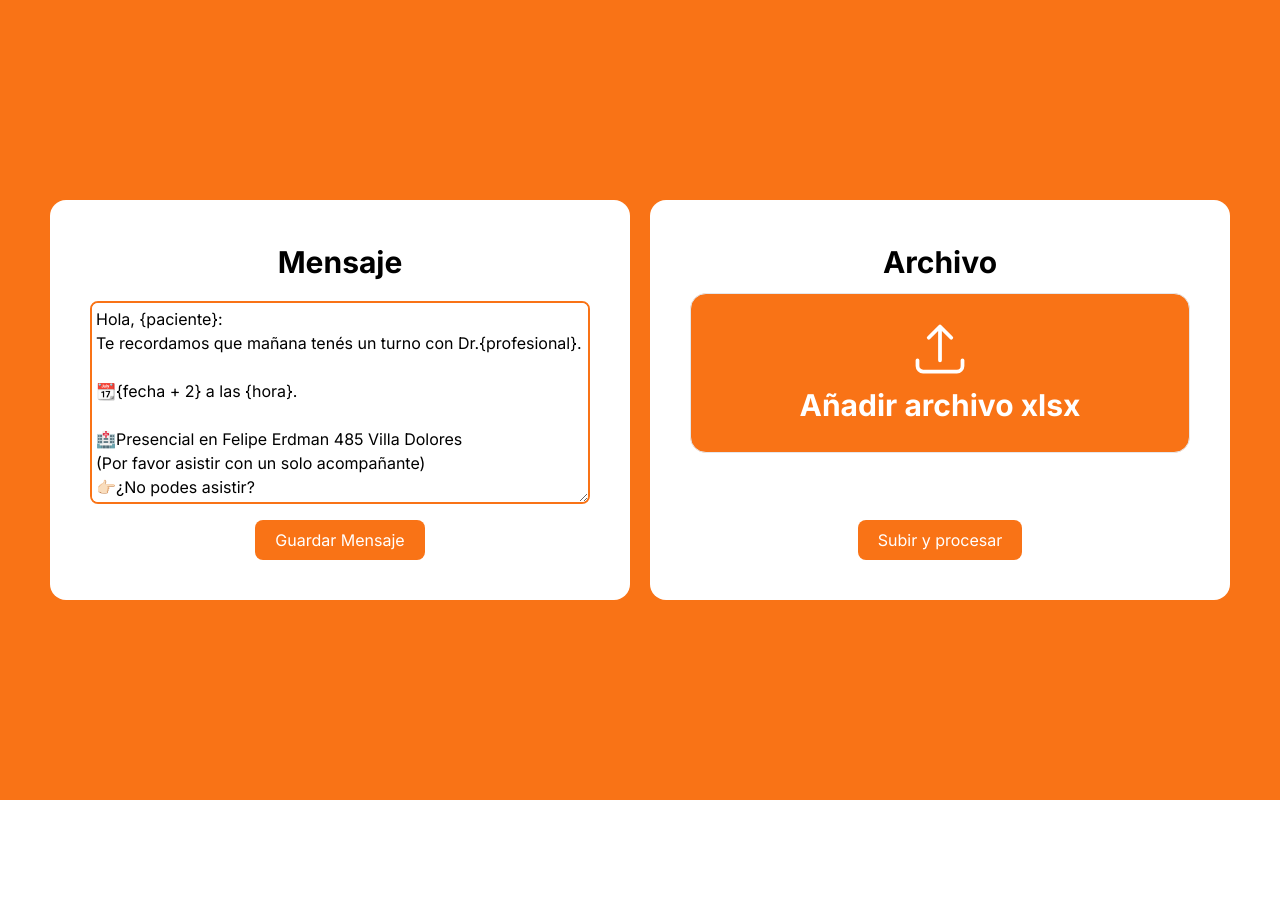
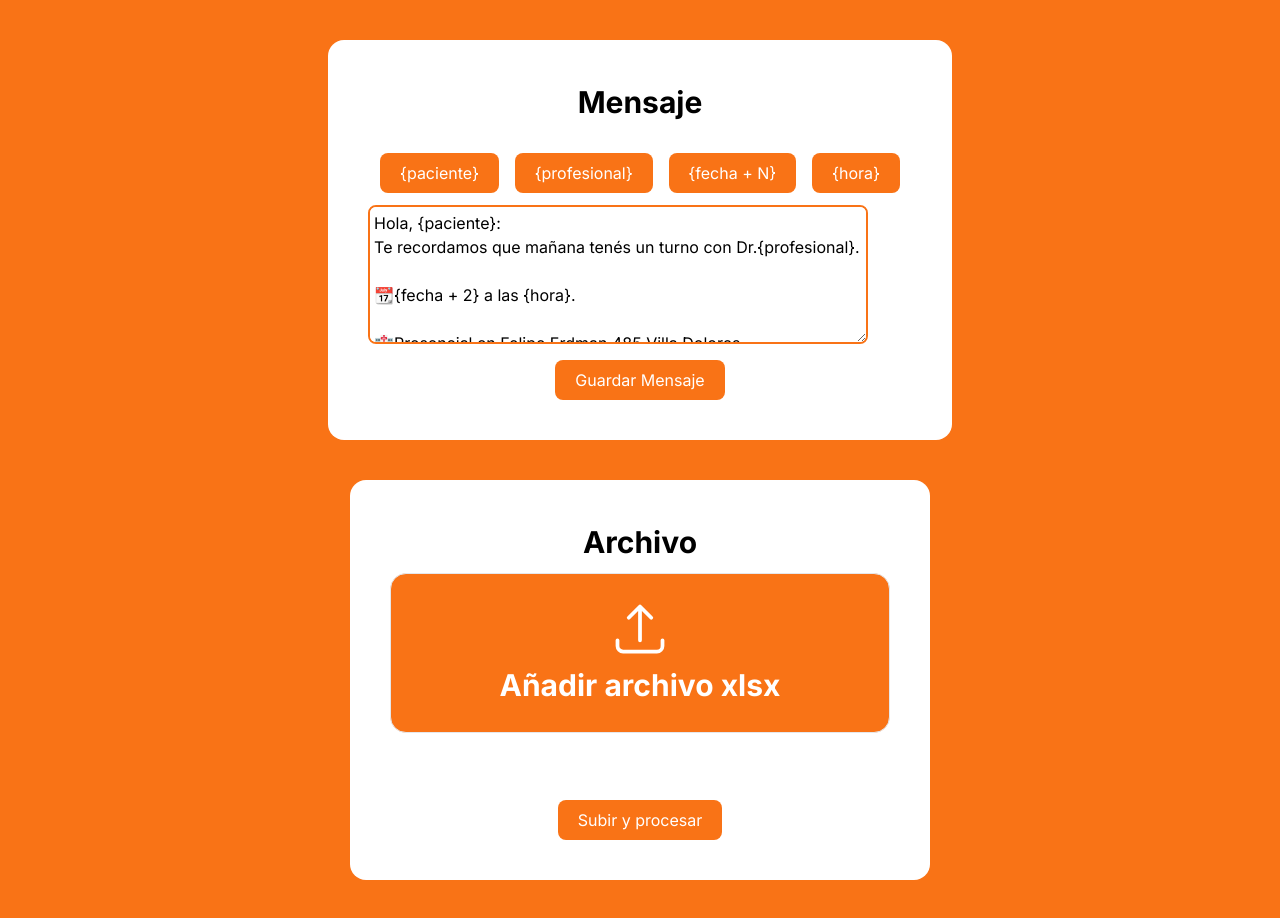
Before and after one commit to LemonGrab766/OftalmoCentroPage, a Next.js app: page / in a window 1280 px wide. Before the commit the page ends 800 px from the top, so only its background shows below. Built offline with nearby package versions, Linux system fonts and the light colour scheme.

Commit message:
botones de opciones

```diff
--- a/src/app/globals.css
+++ b/src/app/globals.css
@@ -2,6 +2,14 @@
 @tailwind components;
 @tailwind utilities;
 
+
+.orange-btn{
+  @apply bg-orange-500 py-2 px-5 rounded-lg text-white
+}
+
+.orange-btn:hover {
+  @apply bg-orange-400
+}
 
 @layer utilities {
   .text-balance {
--- a/src/app/page.js
+++ b/src/app/page.js
@@ -60,7 +60,7 @@ export default function Home() {
 
     try {
       // const response = await fetch("http://localhost:3001/send-messages", {
-      const response = await fetch("https://oftalmocentro.onrender.com/send-messages", {
+        const response = await fetch("https://oftalmocentro.onrender.com/send-messages", {
         method: "POST",
         body: formData,
       });
@@ -71,12 +71,46 @@ export default function Home() {
     }
   };
 
+  const insertText = (text) => {
+    setMessage((prev) => prev + text);
+  };
+
   return (
     <div className=" bg-orange-500 flex flex-wrap items-center justify-around min-h-screen p-10 gap-y-10">
       <div className=" flex flex-col justify-around bg-white h-[400px] rounded-2xl p-10">
         <label className=" text-center text-[30px] mb-4 font-bold">
           Mensaje
         </label>
+        <div className=" flex flex-wrap gap-4 m-3">
+          <button
+            name="{paciente}"
+            onClick={(ev) => insertText(ev.target.name)}
+            className="orange-btn"
+          >
+            {"{paciente}"}
+          </button>
+          <button
+            name="{profesional}"
+            onClick={(ev) => insertText(ev.target.name)}
+            className="orange-btn"
+          >
+            {"{profesional}"}
+          </button>
+          <button
+            name="{fecha + 1}"
+            onClick={(ev) => insertText(ev.target.name)}
+            className="orange-btn"
+          >
+            {"{fecha + N}"}
+          </button>
+          <button
+            name="{hora}"
+            onClick={(ev) => insertText(ev.target.name)}
+            className="orange-btn"
+          >
+            {"{hora}"}
+          </button>
+        </div>
         <textarea
           onChange={(ev) => setMessage(ev.target.value)}
           value={message}
@@ -86,10 +120,7 @@ export default function Home() {
           className=" h-52 w-[500px] border-2 border-orange-500 rounded-lg p-1 mb-4"
         />
         <div className=" text-center">
-          <button
-            onClick={updateMessage}
-            className=" bg-orange-500 py-2 px-5 rounded-lg text-white hover:bg-orange-400"
-          >
+          <button onClick={updateMessage} className="orange-btn">
             Guardar Mensaje
           </button>
         </div>
@@ -133,10 +164,7 @@ export default function Home() {
           />
         </label>
         <p className=" flex-1 mb-2">{selectFile}</p>
-        <button
-          type="submit"
-          className=" bg-orange-500 py-2 px-5 rounded-lg text-white hover:bg-orange-400"
-        >
+        <button type="submit" className="orange-btn">
           Subir y procesar
         </button>
       </form>
```
